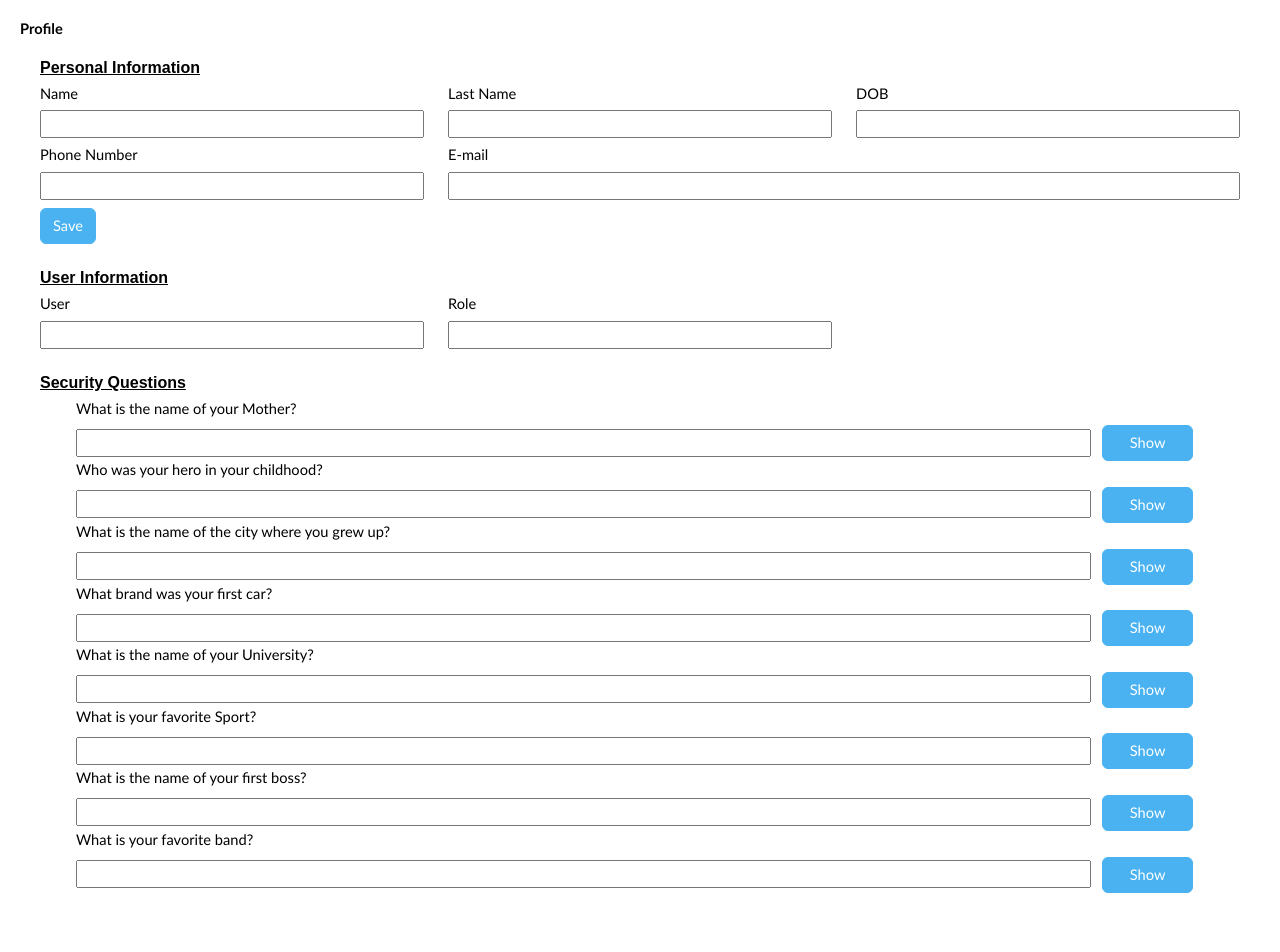
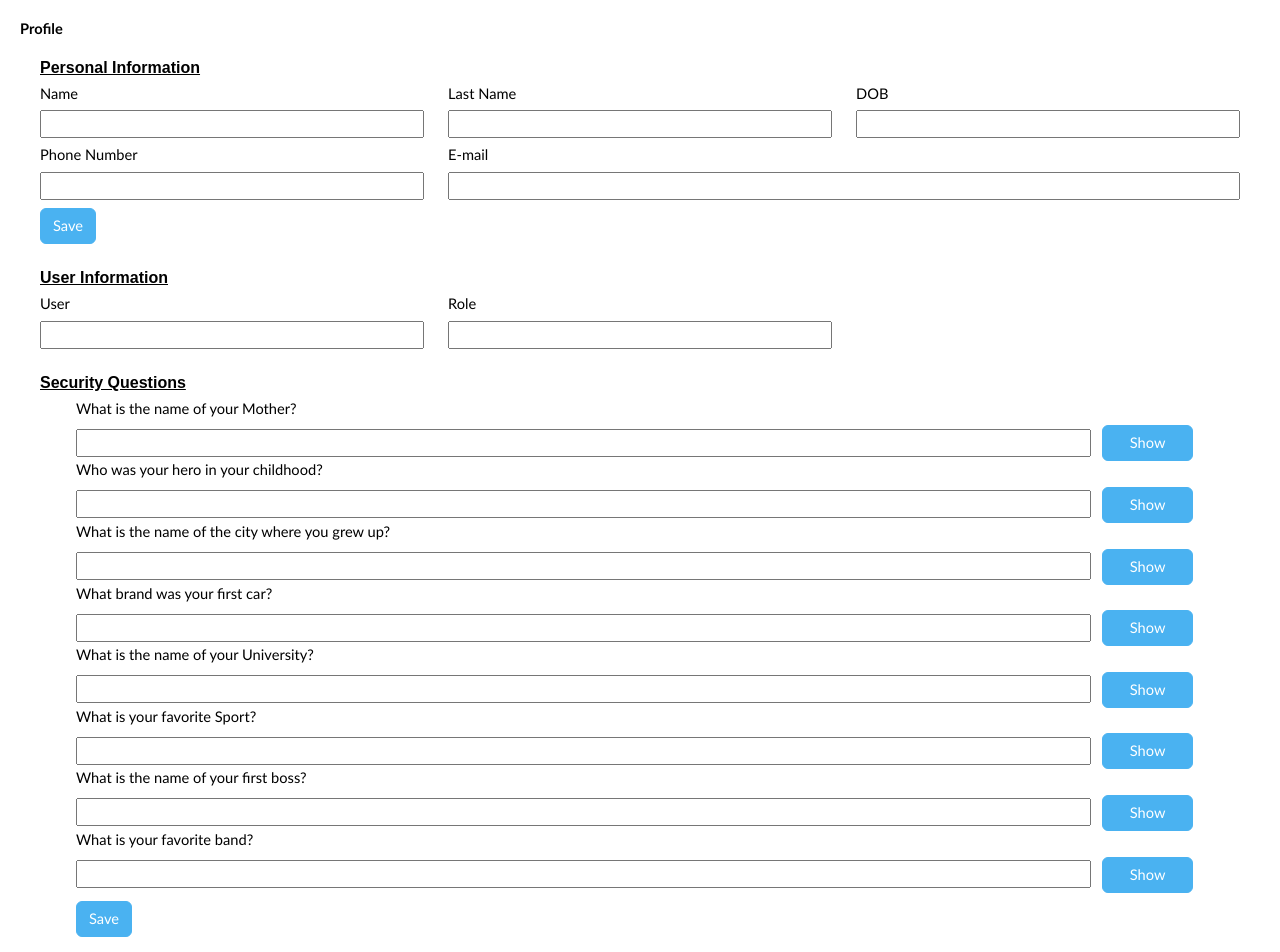
Before and after one commit to DiegoE-prog/Blue-Cross-JCE-2021, a React (Create React App) app in the folder frontend/jce-app/: page /profile in a window 1280 px wide. Shown: the top 952 px of the page. Before the commit the page ends 913 px from the top, so only its background shows below. Built offline with nearby package versions, Linux system fonts and the light colour scheme.

Commit message:
Added save button to security questions section

```diff
--- a/frontend/jce-app/src/views/profile.js
+++ b/frontend/jce-app/src/views/profile.js
@@ -44,8 +44,6 @@
 
             </div>
 
-
-
             <div className="col-4">
               <button type="button" className="btn btn-blue mt-2">
                 Save
@@ -78,9 +76,10 @@
 
         <div className="mt-4">
           <h2 className="header-jce">Security Questions</h2>
-              <div className="content squestion">
+              <div className="content">
                 <div className="row mx-4">
 
+                  <div className="squestion">
                     <div className="col-12">
                       <h5 className="general-jce">What is the name of your Mother?</h5>
                       <input className="general-jce" type="text" id="user" name="user"/>
@@ -144,12 +143,18 @@
                         Show
                       </button>
                     </div>
+                  </div>
+
+                  <div className="col-4">
+                    <button type="button" className="btn btn-blue mt-2">
+                      Save
+                    </button>
+                  </div>
 
                 </div>
 
               </div>
         </div>
-
 
       </div>
     </div>
```
Lines whose indentation alone changed are shown as unchanged.
